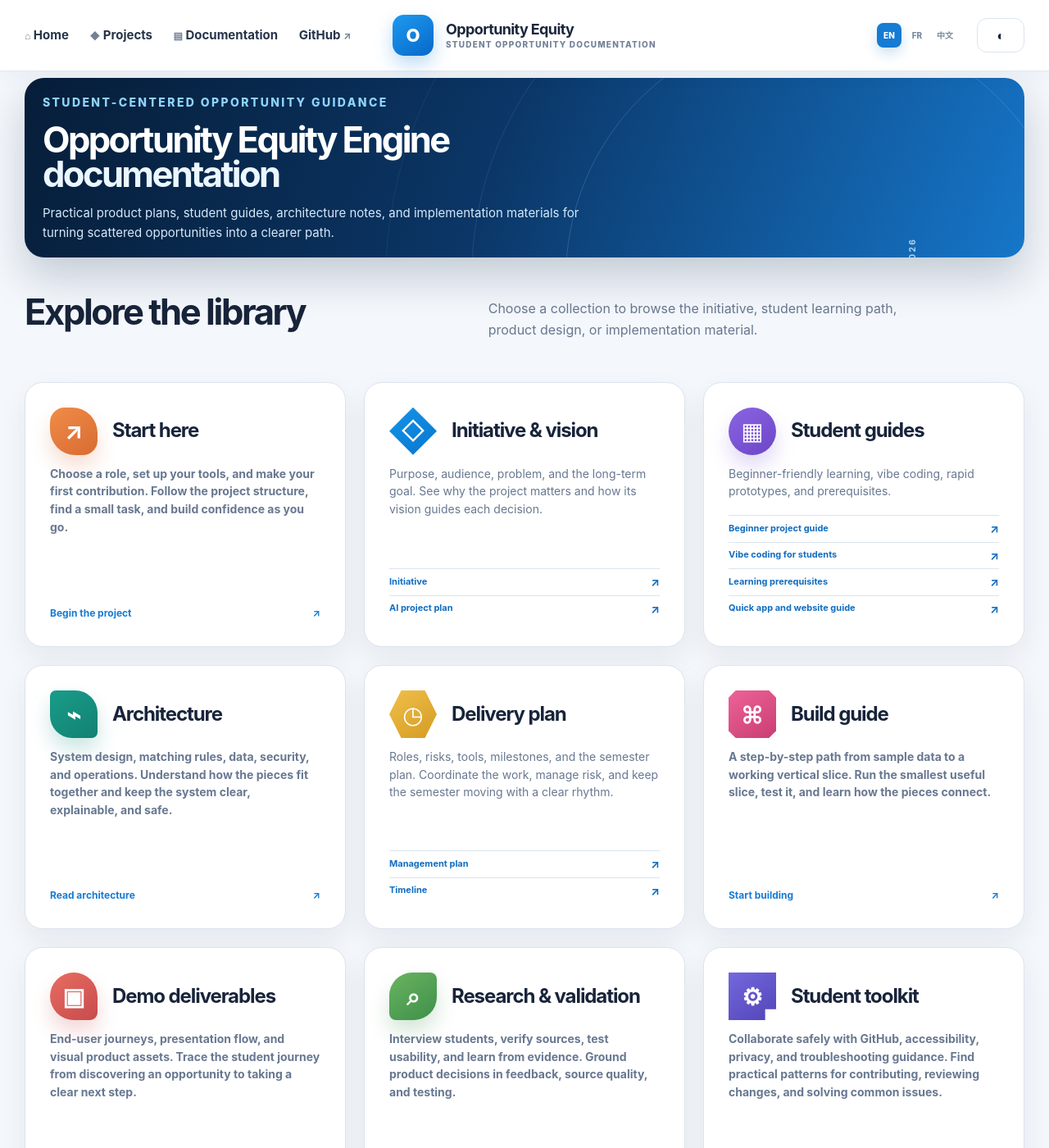
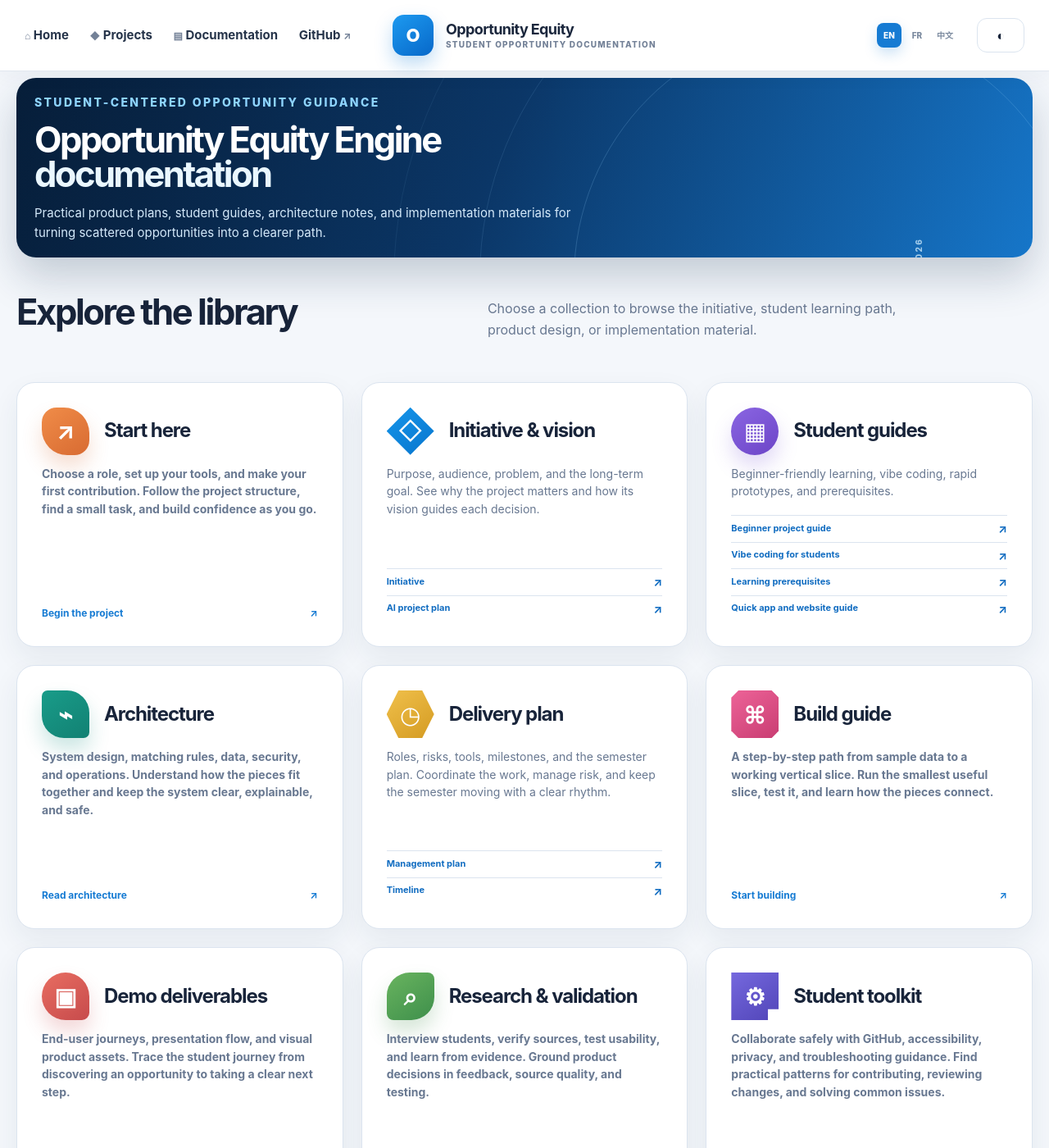
Before and after one commit to andyxuan2010/OpportunityEquityEngine, a Jekyll site: the page built from index.md, in a window 1280 px wide and 1400 px high. Shown: the whole window at 82% size. Built offline with Jekyll 4.4.1, drawn with Linux system fonts in a browser that asks for light colours.

Commit message:
Align homepage shell with article width

```diff
--- a/assets/css/style.scss
+++ b/assets/css/style.scss
@@ -276,6 +276,7 @@ button { font: inherit; }
 .document-kicker { width: min(100%, 1050px); margin: 0 0 18px; color: var(--blue); font-size: 12px; font-weight: 850; letter-spacing: .17em; text-transform: uppercase; }
 .kicker-dot { display: inline-block; width: 8px; height: 8px; margin-right: 8px; border-radius: 50%; background: var(--teal); box-shadow: 0 0 0 5px rgba(20, 141, 128, .12); }
 .document-shell { width: min(1760px, calc(100% - 40px)); max-width: none; }
+.home-page .site-main > .content-shell { width: min(1760px, calc(100% - 40px)); max-width: none; }
 .document-reader { width: 100%; display: grid; grid-template-columns: 200px minmax(0, 1fr) 200px; gap: 10px; align-items: start; }
 .document-column { min-width: 0; }
 .document-toc { width: 200px; grid-column: 1; grid-row: 1; position: sticky; top: 104px; max-height: calc(100vh - 128px); overflow-y: auto; padding: 16px 0; scrollbar-width: none; -ms-overflow-style: none; }
@@ -413,6 +414,7 @@ button { font: inherit; }
 }
 @media (max-width: 780px) {
   .content-shell { width: min(var(--max-width), calc(100% - var(--site-gutter-mobile))); }
+  .home-page .site-main > .content-shell { width: min(var(--max-width), calc(100% - var(--site-gutter-mobile))); }
   .site-nav { position: static; }
   .nav-inner { min-height: 70px; display: flex; justify-content: space-between; gap: 12px; padding-inline: 14px; }
   .nav-primary { order: 2; }
```
